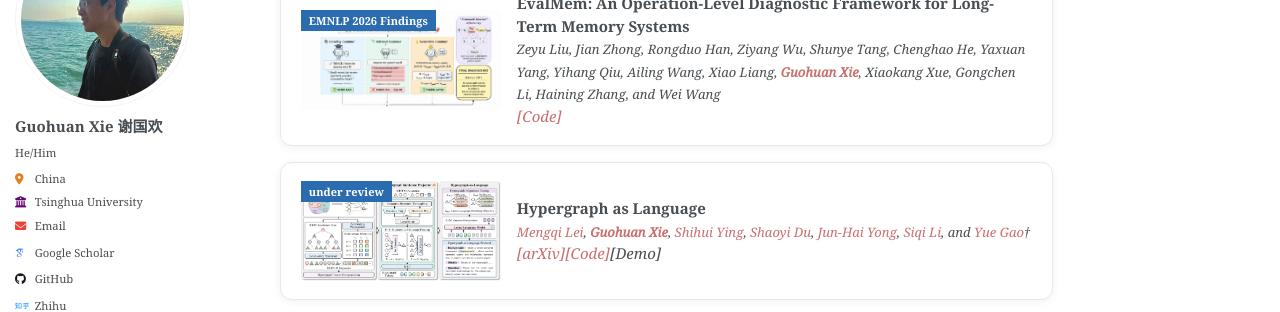
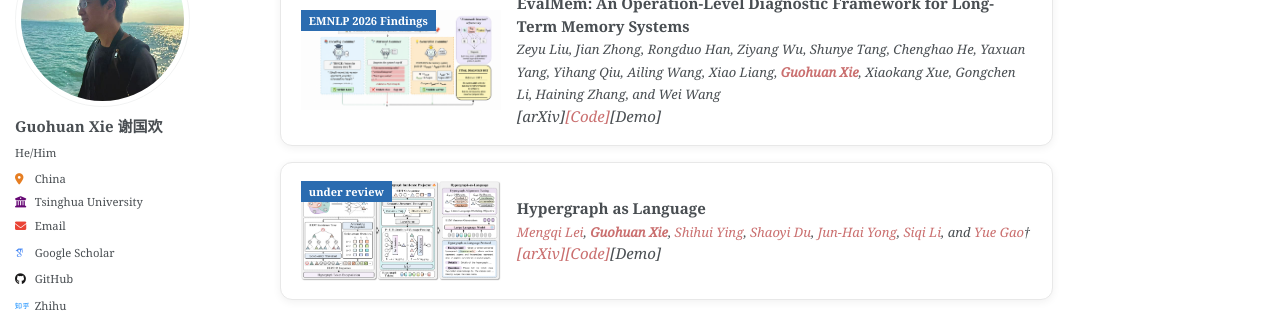
Before and after one commit to guohuan-xie/guohuan-xie.github.io, a Jekyll site: the page built from _pages/about.md, in a window 1280 px wide and 900 px high, scrolled down 1012 px. Shown: the part 154-466 px from the top of the window. Built offline with Jekyll 4.4.1, drawn with Linux system fonts in a browser that asks for light colours; some web fonts are replaced.

Commit message:
Update EvalMem publication entry to include arXiv link and reorder code and demo links for clarity

```diff
--- a/_includes/publications-list.html
+++ b/_includes/publications-list.html
@@ -11,7 +11,7 @@
             <a href="https://guohuan-xie.github.io/" target="_blank"><strong>Guohuan Xie</strong></a>,
             Xiaokang Xue, Gongchen Li, Haining Zhang, and Wei Wang
         </i><br>
-        <a href="https://github.com/ZeyuuLiu/EvalMem"><em>[Code]</em></a>
+        <em>[arXiv]</em><a href="https://github.com/ZeyuuLiu/EvalMem"><em>[Code]</em></a><em>[Demo]</em>
     </div>
 </div>
 <div class="item-card">
```
